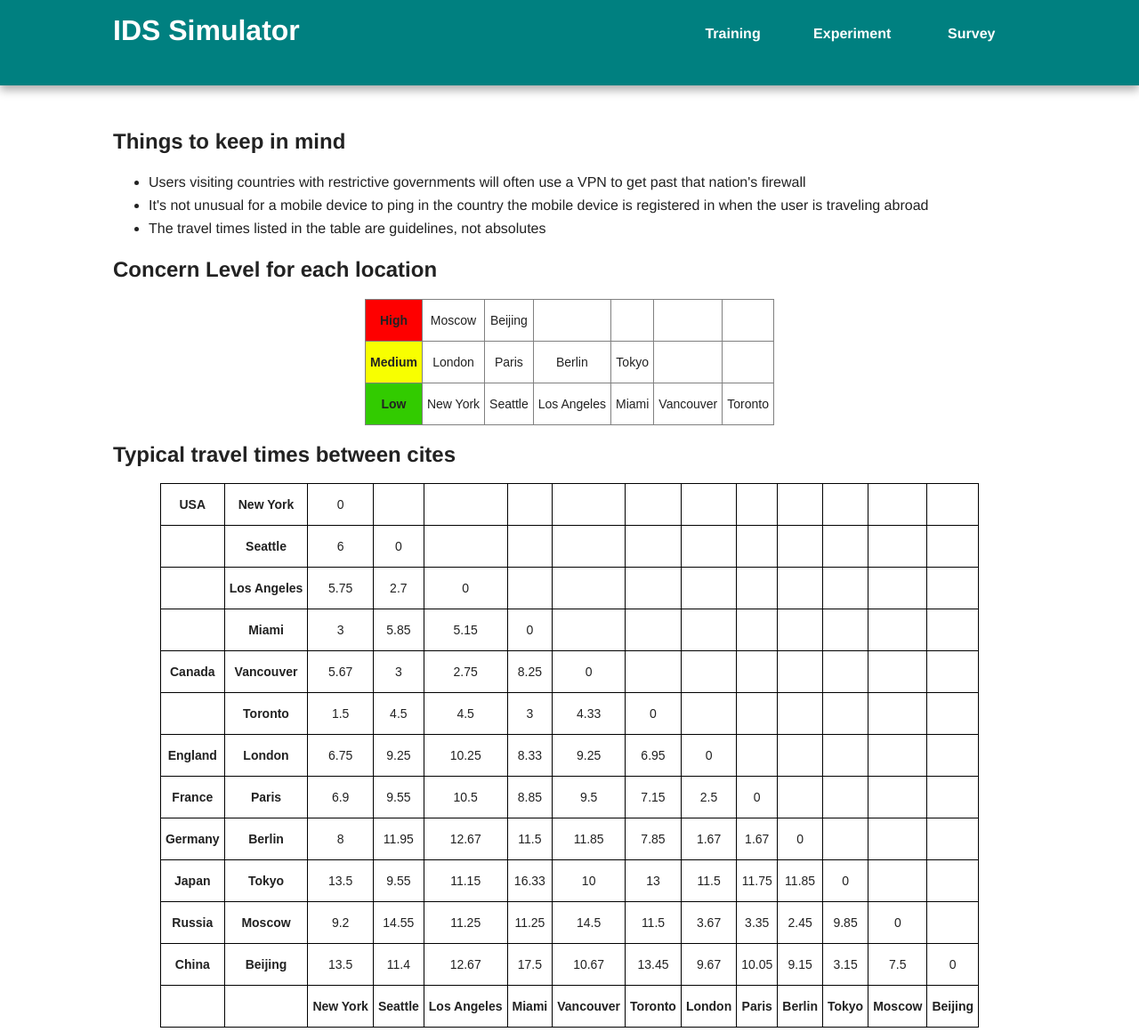
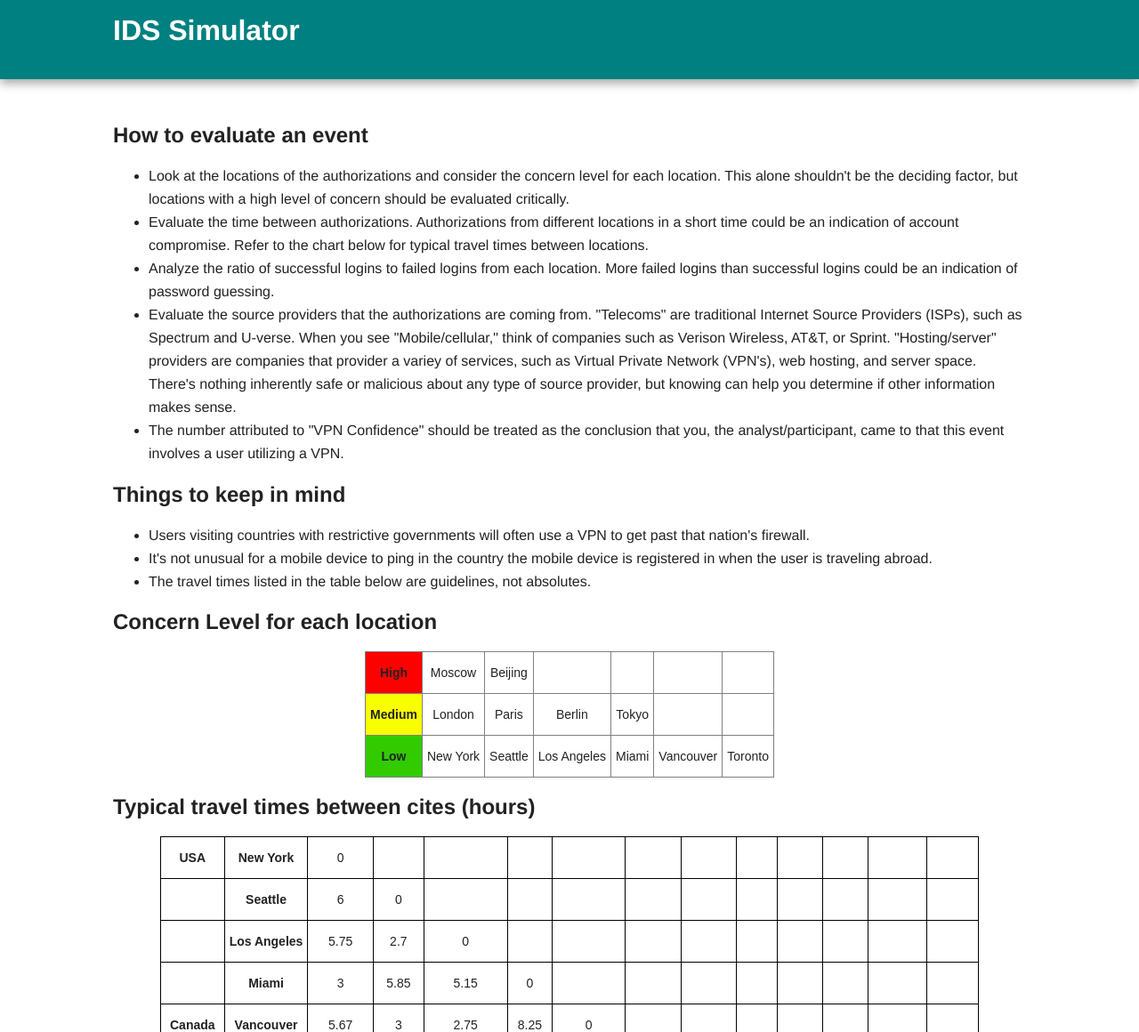
Before and after one commit to uncw-hfcs/ids-simulator, a Flask app: page /reference in a window 1280 px wide. Shown: the top 1160 px of the page at 89% size. Run offline with Flask 2, Linux system fonts and the light colour scheme.

Commit message:
Many issues should be resolve, and updated Reference Page

```diff
--- a/crywolf/crywolf.py
+++ b/crywolf/crywolf.py
@@ -61,45 +61,51 @@ def prequestionnaire():
             firewall = form.firewall.data,
             socket = form.socket.data,
             which_model = form.which_model.data)
-        # user = models.User.query.filter_by(username = current_user.username).first()
-        # local_user = db.session.merge(user)
-        # local_user.questionnaire_complete = True
-        db.session.add(answers)#, local_user)
+        user = models.User.query.filter_by(username = current_user.username).first()
+        local_user = db.session.merge(user)
+        local_user.questionnaire_complete = True
+        db.session.add(answers, local_user)
         db.session.commit()
         flash("Questionnaire saved successfully!")
         return redirect(url_for('training'))
     return render_template('prequestionnaire.html', form=form)
 
-@app.route('/training')
+@app.route('/training', methods = ["GET", "POST"])
 @login_required
 def training():
     ids = [1,2,3,4,5]
-
     eventsList = []   #This will store an eventID and eventDecision tuple
     for id in ids:
         eventsList.append((models.TrainingEvent.query.get(id),
                           models.TrainingEventDecision.query.filter_by(user = current_user.username, event_id = id).
                             order_by(models.TrainingEventDecision.time_event_decision.desc()).first())
                          )
+    user = models.User.query.filter_by(username = current_user.username).first()
+    if request.method == "POST":
+        local_user = db.session.merge(user)
+        local_user.training_complete = True
+        db.session.add(local_user)
+        db.session.commit()
+        return redirect(url_for('experiment'))
+
     return render_template('training.html', eventsList=eventsList)
 
-@app.route('/experiment')
+@app.route('/experiment', methods = ["GET", "POST"])
 @login_required
 def experiment():
-
     user = models.User.query.filter_by(username = current_user.username).first()
-    # if request.method == "GET" and user.training_complete == False:
-    #     local_user = db.session.merge(user)
-    #     local_user.training_complete = True
-    #     db.session.add(local_user)
-    #     db.session.commit()
-
     if request.method == "GET" and user.time_begin == None:
         local_user = db.session.merge(user)
         local_user.time_begin = datetime.datetime.now()
         db.session.add(local_user)
         db.session.commit()
 
+    if request.method == "POST":
+        local_user = db.session.merge(user)
+        local_user.experiment_complete = True
+        db.session.add(local_user)
+        db.session.commit()
+        return redirect(url_for('postsurvey'))
 
     ids = [int(id) for id in current_user.events.split(",")]
     ids.insert(43,73)
@@ -118,12 +124,6 @@ def experiment():
 def postsurvey():
 
     user = models.User.query.filter_by(username = current_user.username).first()
-    # if request.method == "GET" and user.experiment_complete == False:
-    #     local_user = db.session.merge(user)
-    #     local_user.training_complete = True
-    #     db.session.add(local_user)
-    #     db.session.commit()
-
     if request.method == "GET" and user.time_end == None:
         local_user = db.session.merge(user)
         local_user.time_end = datetime.datetime.now()
@@ -142,7 +142,9 @@ def postsurvey():
             frustration = form.frustration.data,
             useful_info = form.useful_info.data,
             feedback = form.feedback.data)
-        db.session.add(responses)
+        local_user = db.session.merge(user)
+        local_user.survey_complete = True
+        db.session.add(responses, local_user)
         db.session.commit()
         return redirect(url_for('logout'))
     return render_template('postsurvey.html', form=form)
@@ -163,6 +165,7 @@ def trainingEventPage(eventId):
         )
         db.session.add(response)
         db.session.commit()
+        flash("Successfully recorded event decision!")
         return redirect(url_for("training"))
     return render_template('trainingEventPage.html', event = event, form=form)
 
@@ -180,18 +183,19 @@ def eventPage(eventId):
         )
         db.session.add(newEvent)
         db.session.commit()
-    else:
-        if form.validate_on_submit():
-            response = models.EventDecision(
-                user=current_user.username,
-                event_id = eventId,
-                escalate = form.escalate.data,
-                confidence = form.confidence.data,
-                time_event_decision = datetime.datetime.now()
-            )
-            db.session.add(response)
-            db.session.commit()
-            return redirect(url_for("experiment"))
+
+    if form.validate_on_submit():
+        response = models.EventDecision(
+            user=current_user.username,
+            event_id = eventId,
+            escalate = form.escalate.data,
+            confidence = form.confidence.data,
+            time_event_decision = datetime.datetime.now()
+        )
+        db.session.add(response)
+        db.session.commit()
+        flash("Successfully recorded event decision!")
+        return redirect(url_for("experiment"))
     return render_template('eventPage.html', event = event, form=form)
 
 @app.route("/reference")
--- a/crywolf/templates/base.html
+++ b/crywolf/templates/base.html
@@ -19,11 +19,24 @@
                 <a href= {{ url_for('index') }}><h1 class="title">IDS Simulator</h1></a>
                 <nav>
                     <ul>
+                        {% if current_user.is_authenticated and current_user.questionnaire_complete == False %}
+                            <a href={{ url_for('prequestionnaire') }}>Questionnaire</a>
+                        {% endif %}
+                        {% if current_user.is_authenticated and current_user.questionnaire_complete == True %}<!-- and current_user.training_complete == False %}-->
+                            <li><a href={{ url_for('training') }}>Training</a></li>
+                        {% endif %}
+                        {% if current_user.is_authenticated and current_user.training_complete == True %}<!--and current_user.experiment_complete == False %}-->
+                            <li><a href={{ url_for('experiment') }}>Experiment</a></li>
+                        {% endif %}
+                        {% if current_user.is_authenticated and current_user.experiment_complete == True %}<!--and current_user.experiment_complete == False %}-->
+                            <li><a href={{ url_for('postsurvey') }}>Survey</a></li>
+                        {% endif %}
 
-                    <!--<a href={{ url_for('prequestionnaire') }}>Questionnaire</a>-->
-                    <li><a href={{ url_for('training') }}>Training</a></li>
-                    <li><a href={{ url_for('experiment') }}>Experiment</a></li>
-                    <li><a href={{ url_for('postsurvey') }}>Survey</a></li>
+
+
+
+
+
                 </ul>
 
                 </nav>
--- a/crywolf/templates/eventPage.html
+++ b/crywolf/templates/eventPage.html
@@ -8,6 +8,7 @@ Event Details
     <style>
         input {
             color: black;
+            margin-left: 5px;
         }
         </style>
     <article>
@@ -39,7 +40,7 @@ Event Details
             </tr>
             {% endfor %}
             {{ form.csrf_token }}
-           <br> <input type="submit" value="Submit">
+           <br> <input type="submit" value="Submit"><input type="reset" value="Reset">
         </form>
     </aside>
 
--- a/crywolf/templates/reference.html
+++ b/crywolf/templates/reference.html
@@ -13,11 +13,31 @@ Reference Page
     .tg .tg-wa1i{font-weight:bold;text-align:center;vertical-align:middle}
     .tg .tg-nrix{text-align:center;vertical-align:middle}
     </style>
+    <h2>How to evaluate an event</h2>
+      <ul>
+          <li>Look at the locations of the authorizations and consider the concern level for each location. This alone shouldn't be the deciding factor, but locations
+              with a high level of concern should be evaluated critically.
+          </li>
+          <li>Evaluate the time between authorizations. Authorizations from different locations in a short time could be an indication of account compromise.
+                Refer to the chart below for typical travel times between locations.</li>
+          <li>Analyze the ratio of successful logins to failed logins from each location. More failed logins than successful logins could be an indication of
+              password guessing.
+          </li>
+          <li>Evaluate the source providers that the authorizations are coming from. "Telecoms" are traditional Internet Source Providers (ISPs), such as Spectrum and
+                U-verse. When you see "Mobile/cellular," think of companies such as Verison Wireless, AT&T, or Sprint. "Hosting/server" providers are companies that
+                provider a variey of services, such as Virtual Private Network (VPN's), web hosting, and server space. There's nothing inherently safe or malicious about
+                any type of source provider, but knowing can help you determine if other information makes sense.
+          </li>
+          <li>
+              The number attributed to "VPN Confidence" should be treated as the conclusion that you, the analyst/participant, came to that this event
+                involves a user utilizing a VPN.
+          </li>
+      </ul>
     <h2>Things to keep in mind</h2>
         <ul>
-            <li>Users visiting countries with restrictive governments will often use a VPN to get past that nation's firewall</li>
-            <li>It's not unusual for a mobile device to ping in the country the mobile device is registered in when the user is traveling abroad </li>
-            <li>The travel times listed in the table are guidelines, not absolutes </li>
+            <li>Users visiting countries with restrictive governments will often use a VPN to get past that nation's firewall.</li>
+            <li>It's not unusual for a mobile device to ping in the country the mobile device is registered in when the user is traveling abroad.</li>
+            <li>The travel times listed in the table below are guidelines, not absolutes.</li>
         </ul>
     <h2>Concern Level for each location</h2>
     <style type="text/css">
@@ -58,7 +78,7 @@ Reference Page
             <td class="tg-9wq8">Toronto</td>
           </tr>
         </table>
-    <h2>Typical travel times between cites</h2>
+    <h2>Typical travel times between cites (hours)</h2>
     <table class="tg">
       <tr>
         <td class="tg-wa1i">USA</td>
--- a/crywolf/templates/training.html
+++ b/crywolf/templates/training.html
@@ -46,6 +46,8 @@ Training Events
             {% endfor %}
 
         </table>
-        <button type="submit" onclick="location.href='{{ url_for('experiment') }}';">Take the experiment!</button>
+        <form action ="" method="POST">
+            <input type="submit" value="Take the experiment!">
+        </form>
     </div>
 {% endblock %}
--- a/crywolf/templates/trainingEventPage.html
+++ b/crywolf/templates/trainingEventPage.html
@@ -8,7 +8,9 @@ Event Details
     <style>
         input {
             color: black;
+            margin-left: 5px;
         }
+
         </style>
     <article>
         {% with messages = get_flashed_messages() %}
@@ -46,7 +48,7 @@ Event Details
             </tr>
             {% endfor %}
             {{ form.csrf_token }}
-           <br> <input type="submit" value="Submit">
+            <br><input type="submit" value="Submit"><input type="reset" value="Reset">
         </form>
     </aside>
 
--- a/crywolf/testingSetup.py
+++ b/crywolf/testingSetup.py
@@ -83,7 +83,11 @@ with open("users.txt", "r") as inFile:
         user= models.User(
             username = line[0],
             group = line[1],
-            events = assignment
+            events = assignment,
+            questionnaire_complete = False,
+            training_complete = False,
+            experiment_complete = False,
+            survey_complete = False
             )
         db.session.add(user)
         db.session.commit()
--- a/crywolf/trainingEvents.txt
+++ b/crywolf/trainingEvents.txt
@@ -1,4 +1,4 @@
-0	Los Angeles	13	0	Hosting/server	Moscow	12	2	Telecom	1.22	95%
+0	Los Angeles	13	0	Hosting/server	Moscow	12	2	Hosting/server	1.22	95%
 0	Paris	13	3	Telecom	Miami	10	3	Mobile/Cellular	0.61	0%
 1	Beijing	12	0	Telecom	Miami	10	3	Telecom	0.65	0%
 0	Vancouver	4	3	Telecom	Seattle	6	1	Telecom	2.8	0%
```
Also changed, not shown: crywolf/forms.py (+29 -24 lines), crywolf/models.py (+9 -5 lines), crywolf/templates/experiment.html (+10 -1 lines), crywolf/templates/prequestionnaire.html (+21 -1 lines), crywolf/crywolf.db.
